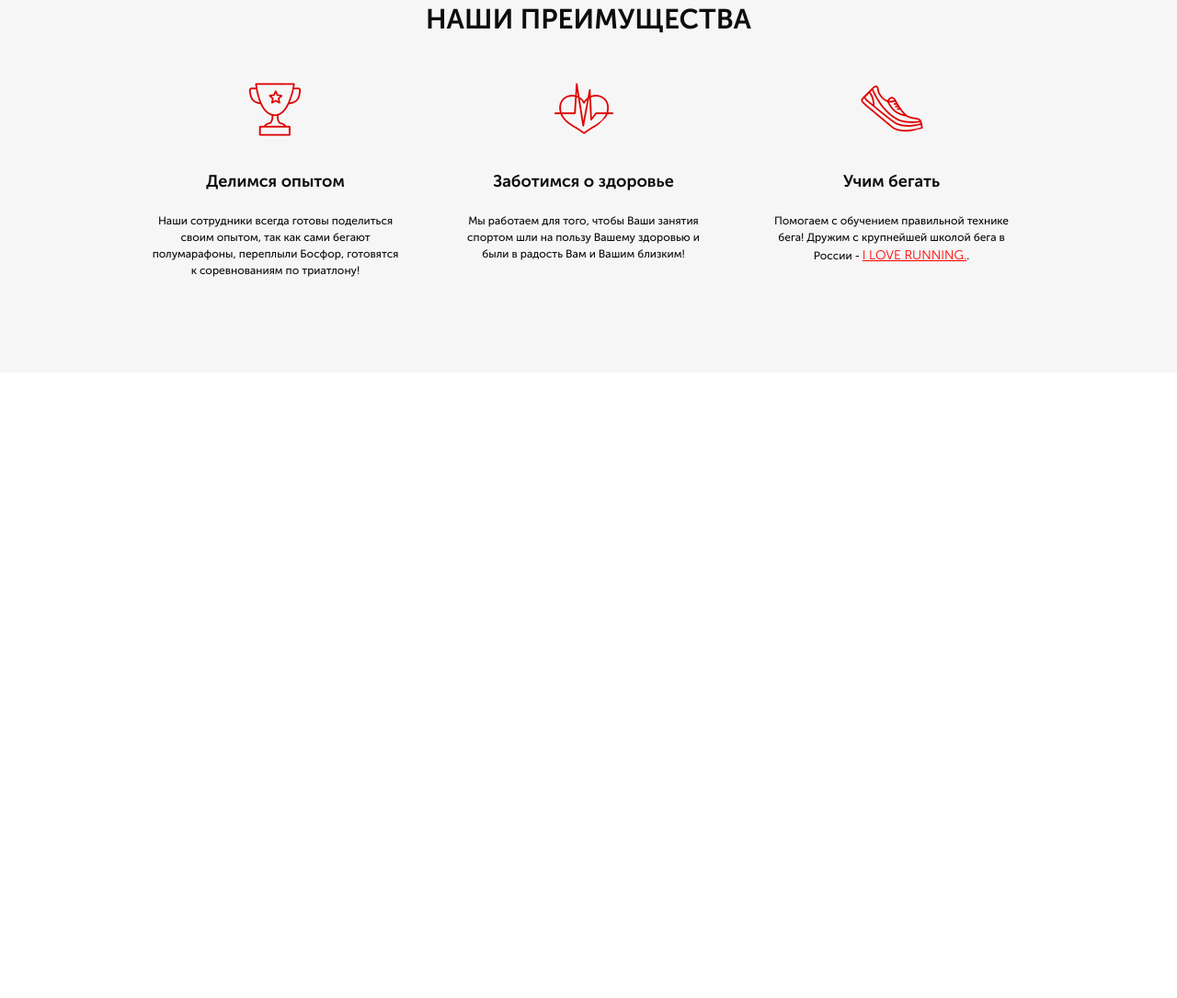
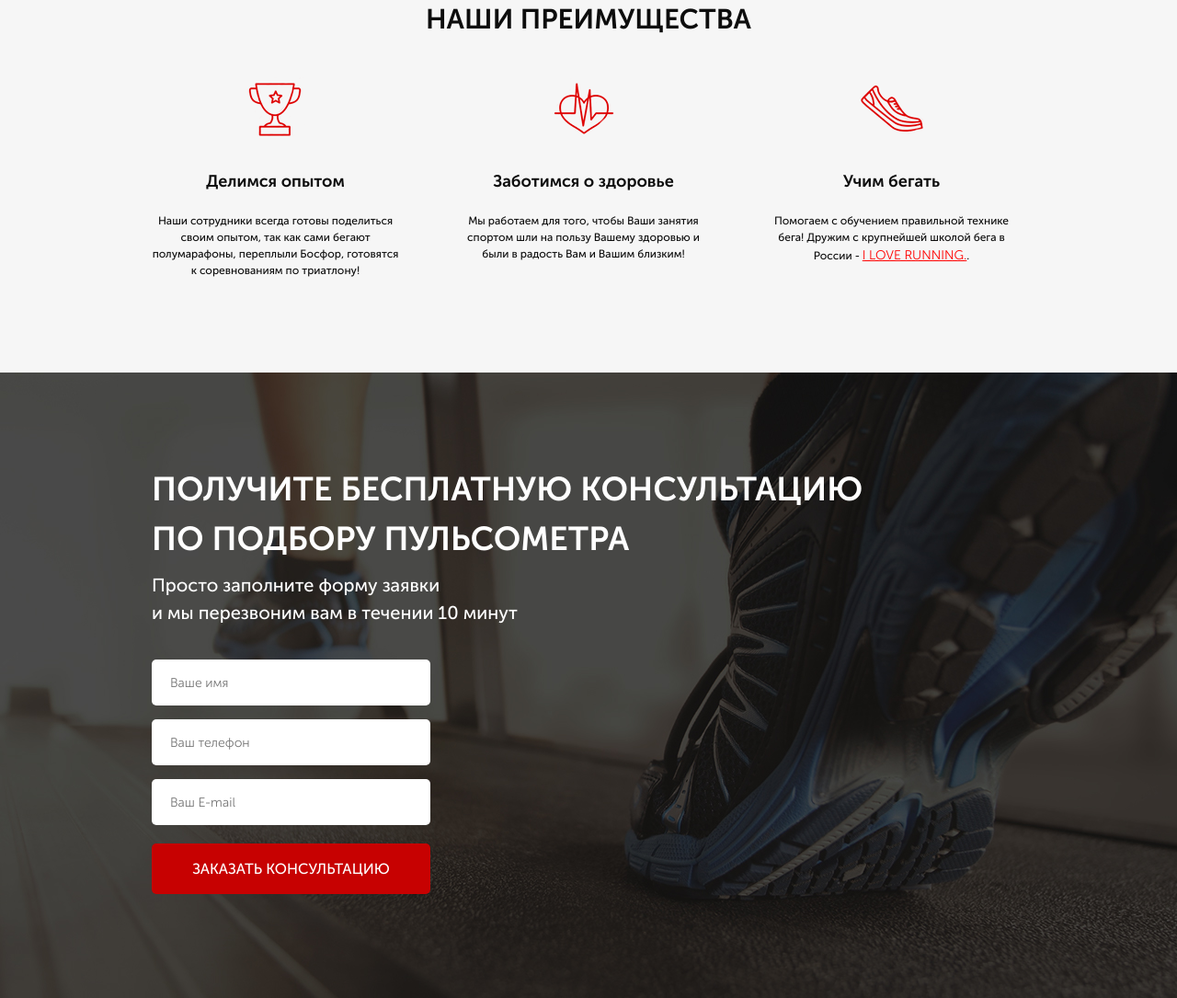
Before and after one commit to KitachevA/RunSmart, a website: page src/index.html in a window 1280 px wide. Shown: the part 747-1832 px from the top of the page at 92% size. Before the commit the page ends 1152 px from the top, so only its background shows below. Drawn offline with Linux system fonts and the light colour scheme.

Commit message:
part-three_teacher+pathimg

```diff
--- a/src/index.html
+++ b/src/index.html
@@ -79,5 +79,20 @@
             </div>
         </div>
     </div>
+
+    <div class="consultation">
+        <div class="container">
+            <h2 class="title">Получите бесплатную консультацию <br> по подбору пульсометра </h2>
+
+            <div class="consultation__descr">Просто заполните форму заявки <br> и мы перезвоним вам в течении 10 минут</div>
+
+            <form class="feed-form" action="#">
+                <input name="name" required placeholder="Ваше имя" type="text">
+                <input name="phone" required placeholder="Ваш телефон" type="number">
+                <input name="email" required placeholder="Ваш E-mail" type="email">
+                <button class="button button_submit">заказать кОНСУЛЬТАЦИЮ</button>
+            </form>
+        </div>
+    </div>
 </body>
 </html>
--- a/src/sass/blocks/_buttons.scss
+++ b/src/sass/blocks/_buttons.scss
@@ -15,4 +15,9 @@
         margin-top: 65px;
         font-size: 16px;
     }
+    &_submit {
+        width: 100%; //подстраивается под форму
+        height: 55px;
+        font-size: 16px;
+    }
 }
--- /dev/null
+++ b/src/sass/blocks/_consultation.scss
@@ -0,0 +1,19 @@
+.consultation {
+    min-height: 680px;
+    padding: 100px 0 108px 0;
+    background: url('../img/bg_section2.png') center (center/cover) no-repeat ;
+    .title{
+        font-weight: 700;
+        font-size: 36px;
+        text-transform: uppercase;
+        color: #FFFFFF;
+        text-align: left;
+        line-height: 54px;
+    }
+    &__descr {
+        font-weight: 500;
+        font-size: 20px;
+        line-height: 30px;
+        color: #FFFFFF;
+    }
+}
--- /dev/null
+++ b/src/sass/blocks/_forms.scss
@@ -0,0 +1,21 @@
+.feed-form {
+    margin-top: 36px;
+    display: flex;
+    flex-direction: column;
+    width: 303px;
+    input {
+        height: 50px;
+        background: #FFFFFF;
+        border-radius: 5px;
+        margin-bottom: 15px;
+        border: none;
+        padding: 0 20px;
+        font-weight: 300;
+        font-size: 14px;
+        &:nth-child(3) {
+            margin-bottom: 20px;
+        }
+
+    }
+
+}
--- a/src/sass/blocks/_promo.scss
+++ b/src/sass/blocks/_promo.scss
@@ -1,7 +1,7 @@
 .promo {
     min-height: 650px;
     padding: 21px 0 93px 0;
-    background: url(../../img/bg_section1.jpg) center (center/cover) no-repeat;
+    background: url("../img/bg_section1.jpg") center (center/cover) no-repeat;
     &__wrapper {
         display: flex;
         flex-direction: column;
--- a/src/sass/style.scss
+++ b/src/sass/style.scss
@@ -14,4 +14,6 @@
 @import "blocks/header";
 @import "blocks/buttons";
 @import "blocks/advantages";
+@import "blocks/consultation";
+@import "blocks/forms";
 @import "blocks/media";
```
Also changed, not shown: src/css/style.min.css.
